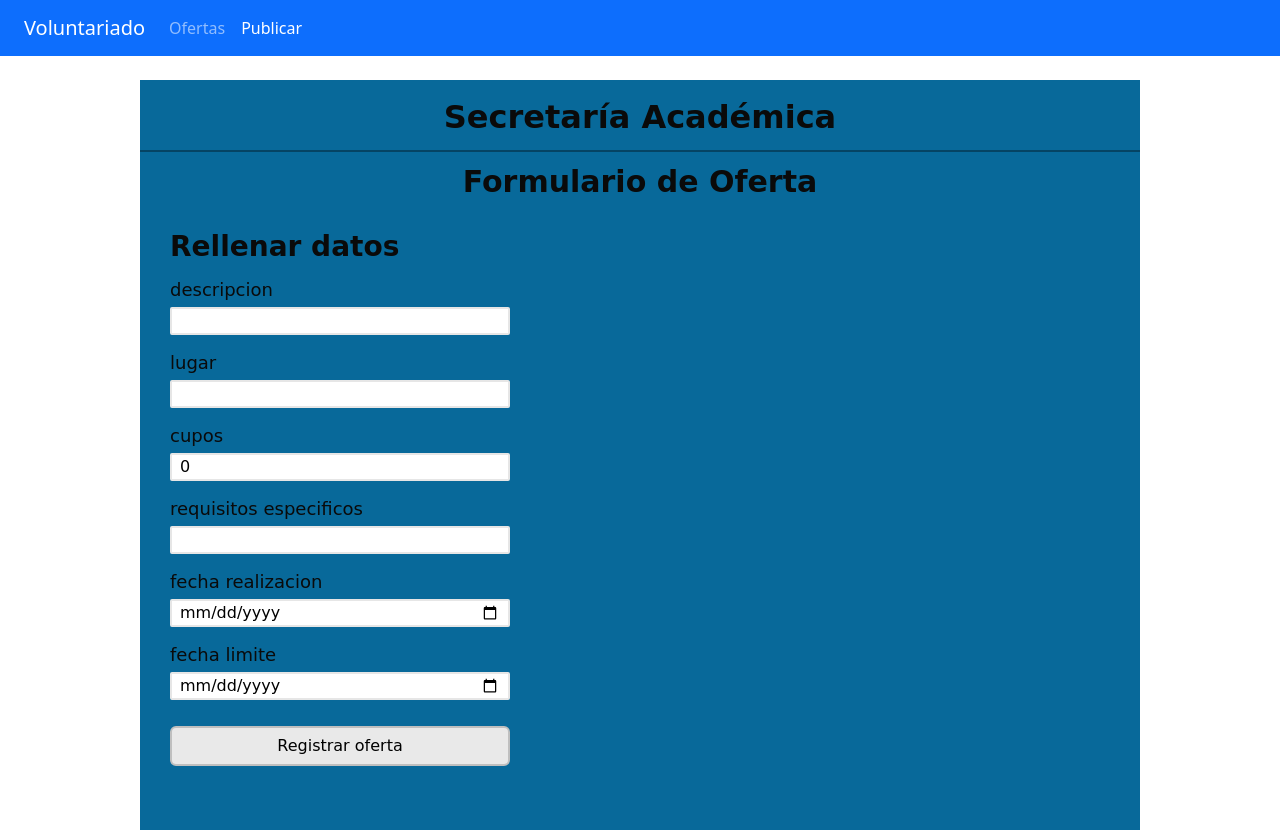
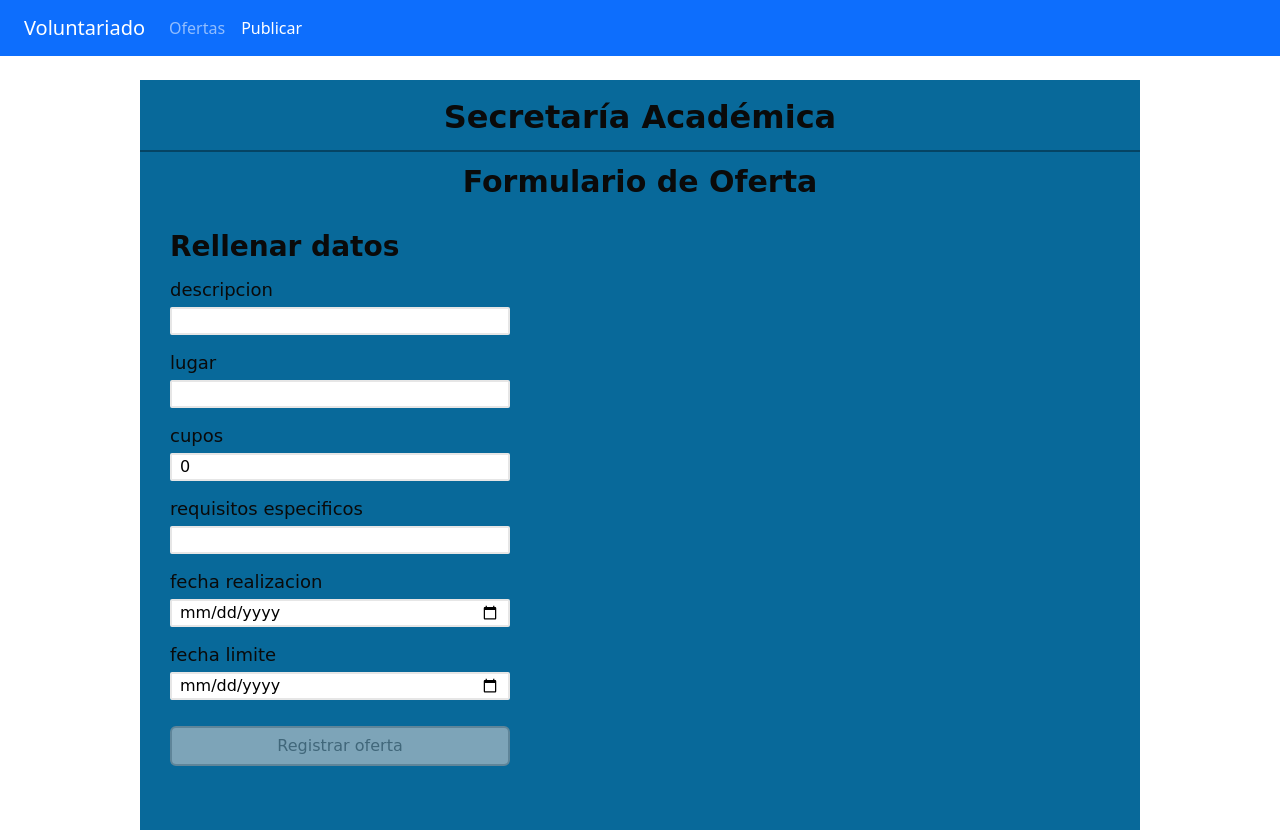
Before and after one commit to GaboNto/gestionVoluntariado, an Angular app: page /publicar in a window 1280 px wide. Built offline with nearby package versions, Linux system fonts and the light colour scheme.

Commit message:
agregar validaciones en el formulario

```diff
--- a/src/app/components/ofertas/oferta-form/oferta-form.component.css
+++ b/src/app/components/ofertas/oferta-form/oferta-form.component.css
@@ -61,6 +61,7 @@
   background: #fff;
   font-family: "Comic Sans MS", "Comic Sans", cursive, sans-serif;
 }
+
 .btn-registrar {
   margin-top: 12px;
   padding: 6px 12px;
@@ -71,6 +72,24 @@
   color: #000;
   cursor: pointer;
   font-family: "Comic Sans MS", "Comic Sans", cursive, sans-serif;
+  transition: all 0.3s ease;
+}
+
+.btn-registrar:hover:not(:disabled) {
+  background: #d9d9d9;
+  border-color: #a0a0a0;
+  transform: translateY(-1px);
+}
+
+.btn-registrar:disabled {
+  cursor: not-allowed;
+  opacity: 0.6;
+}
+
+.btn-deshabilitado {
+  background: #cccccc !important;
+  color: #666666 !important;
+  border-color: #999999 !important;
 }
 
 .panel-centro {
--- a/src/app/components/ofertas/oferta-form/oferta-form.component.html
+++ b/src/app/components/ofertas/oferta-form/oferta-form.component.html
@@ -13,35 +13,80 @@
       <form class="oferta-form" (ngSubmit)="publicarOferta()">
         <div class="campo">
           <label for="descripcion">descripcion</label>
-          <input id="descripcion" name="descripcion" [(ngModel)]="oferta.descripcion" required />
+          <input
+            id="descripcion"
+            name="descripcion"
+            [(ngModel)]="oferta.descripcion"
+            required
+          />
         </div>
 
         <div class="campo">
           <label for="lugar">lugar</label>
-          <input id="lugar" name="lugar" [(ngModel)]="oferta.lugar" required />
+          <input
+            id="lugar"
+            name="lugar"
+            [(ngModel)]="oferta.lugar"
+            required
+          />
         </div>
 
         <div class="campo">
           <label for="cupos">cupos</label>
-          <input id="cupos" name="cupos" type="number" [(ngModel)]="oferta.cupos" required />
+          <input
+            id="cupos"
+            name="cupos"
+            type="number"
+            [(ngModel)]="oferta.cupos"
+            required
+            min="1"
+          />
         </div>
 
         <div class="campo">
           <label for="requisitos">requisitos especificos</label>
-          <input id="requisitos" name="requisitos_especificos" [(ngModel)]="oferta.requisitos_especificos" />
+          <input
+            id="requisitos"
+            name="requisitos_especificos"
+            [(ngModel)]="oferta.requisitos_especificos"
+            required
+          />
         </div>
 
         <div class="campo">
           <label for="fechaReal">fecha realizacion</label>
-          <input id="fechaReal" name="fecha_realizacion" type="date" [(ngModel)]="oferta.fecha_realizacion" required />
+          <input
+            id="fechaReal"
+            name="fecha_realizacion"
+            type="date"
+            [(ngModel)]="oferta.fecha_realizacion"
+            required
+            [min]="fechaMinimaRealizacion"
+            (change)="onFechaRealizacionChange()"
+          />
         </div>
 
         <div class="campo">
           <label for="fechaLim">fecha limite</label>
-          <input id="fechaLim" name="fecha_limite" type="date" [(ngModel)]="oferta.fecha_limite" required />
+          <input
+            id="fechaLim"
+            name="fecha_limite"
+            type="date"
+            [(ngModel)]="oferta.fecha_limite"
+            required
+            [min]="fechaMinimaLimite"
+            (change)="onFechaLimiteChange()"
+          />
         </div>
 
-        <button type="submit" class="btn-registrar">Registrar oferta</button>
+        <button
+          type="submit"
+          class="btn-registrar"
+          [disabled]="!validarDatos()"
+          [class.btn-deshabilitado]="!validarDatos()"
+        >
+          Registrar oferta
+        </button>
       </form>
 
     </section>
--- a/src/app/components/ofertas/oferta-form/oferta-form.component.ts
+++ b/src/app/components/ofertas/oferta-form/oferta-form.component.ts
@@ -1,4 +1,4 @@
-import { Component, inject } from '@angular/core';
+import { Component, inject, OnInit } from '@angular/core';
 import { FormsModule } from '@angular/forms';
 import { HttpClientModule } from '@angular/common/http';
 import { OfertaService, Oferta } from '../oferta.service';
@@ -13,13 +13,18 @@ type EstadoUI = 'form' | 'registrada' | 'publicada';
   templateUrl: './oferta-form.component.html',
   styleUrls: ['./oferta-form.component.css']
 })
-export class OfertaFormComponent {
+export class OfertaFormComponent implements OnInit {
   private servicio = inject(OfertaService);
 
   estado: EstadoUI = 'form';
 
   ultimaDescripcion = '';
   ultimaId?: number;
+
+  // Propiedades para validaciones de fecha
+  fechaActual: string = '';
+  fechaMinimaRealizacion: string = '';
+  fechaMinimaLimite: string = '';
 
   oferta: Oferta = {
     descripcion: '',
@@ -29,6 +34,63 @@ export class OfertaFormComponent {
     requisitos_especificos: '',
     fecha_limite: ''
   };
+
+  ngOnInit() {
+    this.inicializarFechas();
+  }
+
+  // Inicializa las fechas mínimas
+  private inicializarFechas() {
+    const hoy = new Date();
+    this.fechaActual = this.formatearFecha(hoy);
+    this.fechaMinimaRealizacion = this.fechaActual;
+    this.actualizarFechaMinimaLimite();
+  }
+
+  // Formatea fecha a YYYY-MM-DD
+  private formatearFecha(fecha: Date): string {
+    const year = fecha.getFullYear();
+    const month = String(fecha.getMonth() + 1).padStart(2, '0');
+    const day = String(fecha.getDate()).padStart(2, '0');
+    return `${year}-${month}-${day}`;
+  }
+
+  // Actualiza la fecha mínima para la fecha límite
+  private actualizarFechaMinimaLimite() {
+    if (this.oferta.fecha_realizacion) {
+      this.fechaMinimaLimite = this.oferta.fecha_realizacion;
+      // Si la fecha límite actual es anterior a la nueva fecha mínima, la reseteamos
+      if (this.oferta.fecha_limite && this.oferta.fecha_limite < this.fechaMinimaLimite) {
+        this.oferta.fecha_limite = '';
+      }
+    } else {
+      this.fechaMinimaLimite = this.fechaActual;
+    }
+  }
+
+  // Valida la fecha de realización
+  onFechaRealizacionChange() {
+    this.actualizarFechaMinimaLimite();
+  }
+
+  // Valida la fecha límite
+  onFechaLimiteChange() {
+    // Solo actualizar la fecha mínima si es necesario
+  }
+
+  // Método para verificar si el formulario está completo y válido
+  validarDatos(): boolean {
+    return !!(
+      this.oferta.descripcion?.trim() &&
+      this.oferta.lugar?.trim() &&
+      this.oferta.cupos && this.oferta.cupos > 0 &&
+      this.oferta.requisitos_especificos?.trim() &&
+      this.oferta.fecha_realizacion &&
+      this.oferta.fecha_limite &&
+      this.oferta.fecha_realizacion >= this.fechaActual &&
+      this.oferta.fecha_limite >= this.fechaMinimaLimite
+    );
+  }
 
   // Normaliza a 'YYYY-MM-DD' (por si el value no viene en texto)
   private toYMD(value: any): string {
@@ -43,6 +105,11 @@ export class OfertaFormComponent {
   }
 
   publicarOferta() {
+    // Validar formulario antes de enviar
+    if (!this.validarDatos()) {
+      return;
+    }
+
     const payload: Oferta = {
       descripcion: this.oferta.descripcion?.trim() || '',
       lugar: this.oferta.lugar?.trim() || '',
@@ -81,5 +148,6 @@ export class OfertaFormComponent {
     };
     this.ultimaDescripcion = '';
     this.ultimaId = undefined;
+    this.actualizarFechaMinimaLimite();
   }
 }
```
